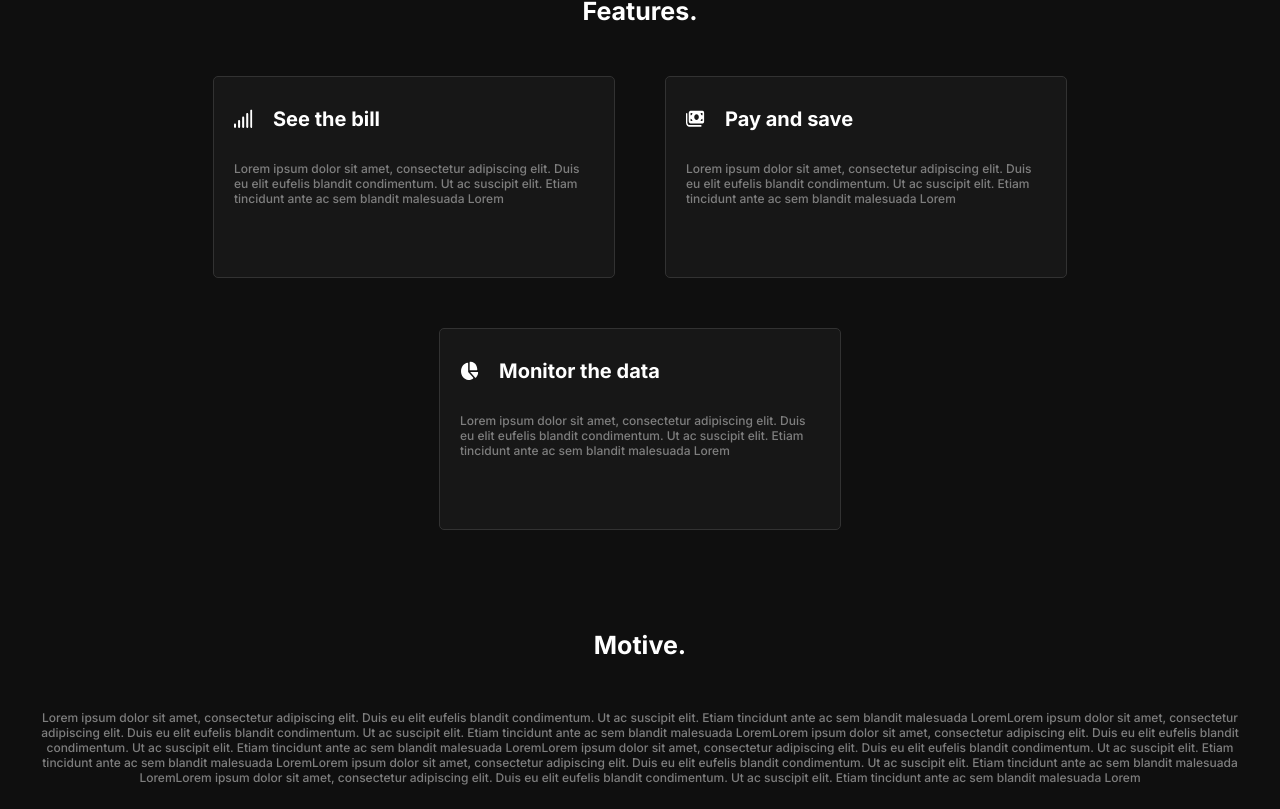
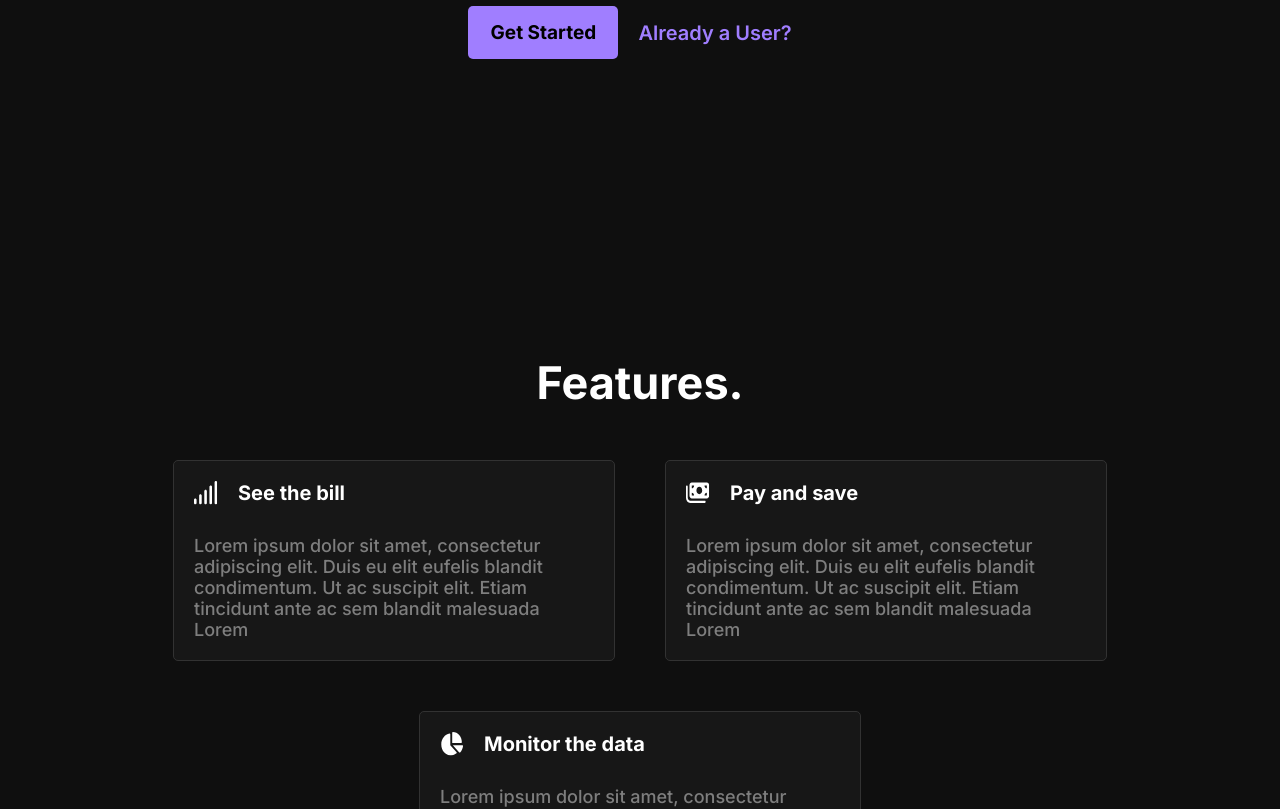
Before and after one commit to smeh09/XQuisite, a Next.js app: page / in a window 1280 px wide. Shown: the part 491-1300 px from the top of the page. Built offline with nearby package versions, Linux system fonts and the light colour scheme.

Commit message:
frontend fixes

```diff
--- a/components/Products/productCard.jsx
+++ b/components/Products/productCard.jsx
@@ -10,7 +10,7 @@ export default function ProductCard() {
       <div className={styles.cardSub}>Latest</div>
       <div className={styles.cardHead}>Delievered By</div>
       <div className={styles.cardSub}>29 August, 2022</div>
-      <div className={styles.row}>
+      <div className={styles.rows}>
         <div className={styles.column}>
           <div className={styles.cardHead}>Ratings</div>
           <div className={styles.cardSub}>4.5 Stars</div>
--- a/pages/_app.js
+++ b/pages/_app.js
@@ -1,11 +1,13 @@
 import "../styles/globals.css";
 import Header from "../components/header";
+import Footer from "../components/Footer";
 
 function MyApp({ Component, pageProps }) {
   return (
     <>
       <Header />
       <Component {...pageProps} />
+      <Footer />
     </>
   );
 }
--- a/pages/index.js
+++ b/pages/index.js
@@ -6,11 +6,12 @@ import Footer from "../components/Footer";
 
 export default function Home() {
   return (
-    <div className={styles.container}>
+    <>
       <Head>
         <title>Lectricus</title>
       </Head>
-      <div>
+      <div className={styles.container}>
+        <div className={styles.hero}>
           <div className={styles.heading}>
             Meet the <span id={styles.gradient}>future</span> of sustainability.
           </div>
@@ -26,7 +27,7 @@ export default function Home() {
             </Link>
           </div>
         </div>
-      <div>
+        <div id={styles.midSec}>
           <div className={styles.heading} id={styles.sub}>
             Features.
           </div>
@@ -59,22 +60,22 @@ export default function Home() {
             Motive.
           </div>
           <div className={styles.motiveDesc}>
-          Lorem ipsum dolor sit amet, consectetur adipiscing elit. Duis eu elit
-          eufelis blandit condimentum. Ut ac suscipit elit. Etiam tincidunt ante
-          ac sem blandit malesuada LoremLorem ipsum dolor sit amet, consectetur
+            Lorem ipsum dolor sit amet, consectetur adipiscing elit. Duis eu
+            elit eufelis blandit condimentum. Ut ac suscipit elit. Etiam
+            tincidunt ante ac sem blandit malesuada LoremLorem ipsum dolor sit
+            amet, consectetur adipiscing elit. Duis eu elit eufelis blandit
+            condimentum. Ut ac suscipit elit. Etiam tincidunt ante ac sem
+            blandit malesuada LoremLorem ipsum dolor sit amet, consectetur
             adipiscing elit. Duis eu elit eufelis blandit condimentum. Ut ac
             suscipit elit. Etiam tincidunt ante ac sem blandit malesuada
-          LoremLorem ipsum dolor sit amet, consectetur adipiscing elit. Duis eu
-          elit eufelis blandit condimentum. Ut ac suscipit elit. Etiam tincidunt
-          ante ac sem blandit malesuada LoremLorem ipsum dolor sit amet,
-          consectetur adipiscing elit. Duis eu elit eufelis blandit condimentum.
-          Ut ac suscipit elit. Etiam tincidunt ante ac sem blandit malesuada
-          LoremLorem ipsum dolor sit amet, consectetur adipiscing elit. Duis eu
-          elit eufelis blandit condimentum. Ut ac suscipit elit. Etiam tincidunt
-          ante ac sem blandit malesuada LoremLorem ipsum dolor sit amet,
-          consectetur adipiscing elit. Duis eu elit eufelis blandit condimentum.
-          Ut ac suscipit elit. Etiam tincidunt ante ac sem blandit malesuada
-          Lorem
+            LoremLorem ipsum dolor sit amet, consectetur adipiscing elit. Duis
+            eu elit eufelis blandit condimentum. Ut ac suscipit elit. Etiam
+            tincidunt ante ac sem blandit malesuada LoremLorem ipsum dolor sit
+            amet, consectetur adipiscing elit. Duis eu elit eufelis blandit
+            condimentum. Ut ac suscipit elit. Etiam tincidunt ante ac sem
+            blandit malesuada LoremLorem ipsum dolor sit amet, consectetur
+            adipiscing elit. Duis eu elit eufelis blandit condimentum. Ut ac
+            suscipit elit. Etiam tincidunt ante ac sem blandit malesuada Lorem
           </div>
         </div>
         <div>
@@ -82,7 +83,7 @@ export default function Home() {
             Promo.
           </div>
         </div>
-      <Footer />
       </div>
+    </>
   );
 }
--- a/styles/footer.module.css
+++ b/styles/footer.module.css
@@ -1,11 +1,11 @@
 .footer {
   height: 70px;
   display: flex;
-  font-size: 13px;
+  font-size: 19px;
   justify-content: center;
   align-items: center;
   color: var(--primary);
-  border: solid;
-  border-radius: 5px;
-  border-color: var(--primary);
+  margin-top: 50px;
+  padding: 15px;
+  background-color: black;
 }
--- a/styles/globals.css
+++ b/styles/globals.css
@@ -32,6 +32,20 @@ button {
   --bg-2: #171717;
 }
 
+::-webkit-scrollbar {
+  width: 9px;
+}
+
+::-webkit-scrollbar-track {
+  box-shadow: inset 0 0 5px var(--grey-600);
+  border-radius: 10px;
+}
+
+::-webkit-scrollbar-thumb {
+  background: var(--primary);
+  border-radius: 10px;
+}
+
 body {
   background-color: var(--bg);
 }
--- a/styles/home.module.css
+++ b/styles/home.module.css
@@ -1,9 +1,18 @@
-.container {
-  padding-top: 50px;
+.hero {
+  min-height: calc(100vh - 195px);
+  display: flex;
+  flex-direction: column;
+  align-items: center;
+  justify-content: center;
 }
+
+#midSec {
+  padding-bottom: 100px;
+}
+
 .heading {
   text-align: center;
-  font-size: 45px;
+  font-size: 60px;
   font-weight: 1000;
 }
 .subHeading {
@@ -27,7 +36,7 @@
 }
 #sub {
   padding-top: 100px;
-  font-size: 25px;
+  font-size: 45px;
 }
 #submit {
   background: var(--primary);
@@ -55,16 +64,15 @@
 }
 .featureCardDiv {
   background-color: var(--bg-2);
-  height: 200px;
+  display: flex;
+  flex-direction: column;
+  justify-content: center;
   width: 400px;
   border-radius: 5px;
-  border-color: var(--stroke);
-  border-style: solid;
-  border-width: 1px;
+  border: 1px solid var(--stroke);
+  padding: 20px;
 }
 .featureRow1 {
-  padding-left: 20px;
-  padding-top: 30px;
   display: flex;
 }
 .featureCardHeading {
@@ -75,15 +83,14 @@
   padding-right: 20px;
 }
 .featureCardDesc {
-  padding-top: 30px;
-  font-size: 12px;
-  padding-left: 20px;
+  margin-top: 30px;
+  font-size: 18px;
   padding-right: 20px;
   color: var(--grey-7E);
   font-weight: 500;
 }
 .motiveDesc {
-  font-size: 12px;
+  font-size: 20px;
   color: var(--grey-7E);
   text-align: center;
   padding-top: 50px !important;
@@ -95,6 +102,33 @@
   padding-left: 100px;
   padding-right: 100px;
 }
+
+.submitSide {
+  display: inline-block;
+  position: relative;
+  padding: 0 !important;
+  margin: 0 20px;
+  color: var(--primary);
+}
+
+.submitSide:after {
+  content: "";
+  position: absolute;
+  width: 100%;
+  transform: scaleX(0);
+  height: 2.5px;
+  bottom: -5px;
+  left: 0;
+  background-color: var(--primary);
+  transform-origin: bottom right;
+  transition: transform 0.25s ease-out;
+}
+
+.submitSide:hover:after {
+  transform: scaleX(1);
+  transform-origin: bottom left;
+}
+
 @media screen and (max-width: 768px) {
   .heading {
     font-size: 35px;
--- a/styles/products.module.css
+++ b/styles/products.module.css
@@ -1,11 +1,22 @@
+#container {
+  padding: 30px;
+}
+
 .heading {
-  padding-top: 20px;
-  padding-left: 40px;
-  font-size: 30px;
+  margin-top: 40px;
+  text-align: center;
+  font-size: 40px;
   font-weight: bold;
 }
 .sub {
-  color: var(--primary);
+  background: -webkit-linear-gradient(0deg, var(--primary), var(--grad-red));
+  -webkit-background-clip: text;
+  -webkit-text-fill-color: transparent;
+}
+
+#sub2 {
+  background: none !important;
+  -webkit-text-fill-color: var(--primary) !important;
 }
 
 .productRow {
@@ -19,58 +30,59 @@
 
 .productCard {
   background-color: var(--bg-2);
-  height: 600px;
-  width: 340px;
+  width: 350px;
   border-radius: 5px;
   border-color: var(--stroke);
   border-style: solid;
   border-width: 1px;
   display: flex;
   flex-direction: column;
+  align-self: center;
+  justify-content: center;
+  padding: 50px 20px;
 }
 .img {
-  height: 250px;
-  width: 250px;
+  height: 200px;
+  width: 200px;
   align-self: center;
-  padding-top: 50px;
+  margin-bottom: 50px;
 }
 .cardHead {
-  padding-top: 20px;
-  padding-left: 40px;
   font-size: 21px;
   font-weight: bold;
 }
 
 .cardSub {
-  padding-top: 5px;
-  padding-left: 40px;
-  font-size: 13px;
+  font-size: 16px;
   font-weight: 500;
   color: var(--grey-200);
+  margin-bottom: 22px;
 }
-.row {
+.rows {
   display: flex;
+  margin-bottom: 25px;
 }
 
 .column {
   display: flex;
   flex-direction: column;
-}
-.submitDiv {
-  padding-left: 40px;
-  padding-top: 50px;
+  padding-right: 80px;
 }
 .lastText {
   text-align: center;
-  padding-bottom: 100px;
   font-size: 20px;
   font-weight: bold;
 }
+
+.submitDiv {
+  margin-top: 10px;
+}
+
 #submit {
   background: var(--primary);
-  padding: 10px 0;
-  width: 100px;
-  font-size: 13px;
+  padding: 15px 0;
+  width: 100%;
+  font-size: 18px;
   border-radius: 5px;
   outline: none;
   color: black;
```
Also changed, not shown: pages/products.js (+6 -3 lines). Lines whose indentation alone changed are shown as unchanged.
